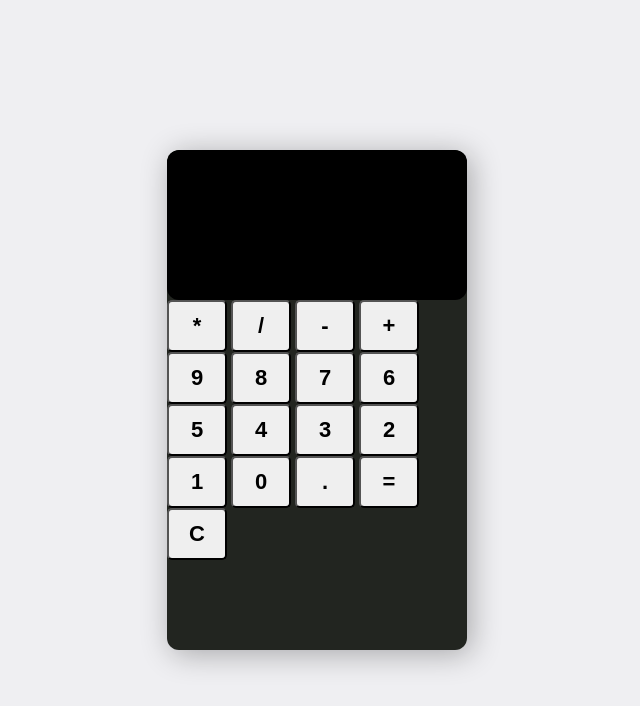
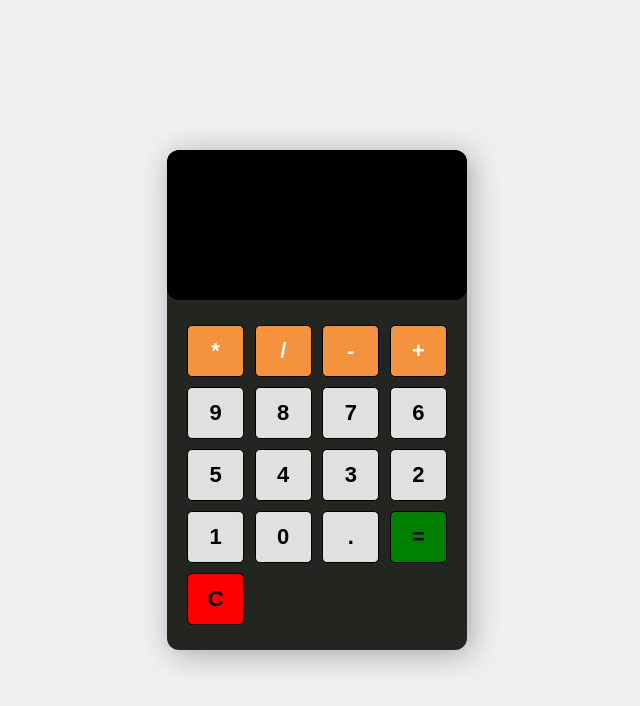
Before and after one commit to Nuuriii/javascript-calculator, a plain HTML site: page index.html in a window 1280 px wide. Shown: the whole page, without its empty margins (323-963 px from the left). Drawn offline with Linux system fonts and the light colour scheme.

Commit message:
update content

```diff
--- a/index.html
+++ b/index.html
@@ -14,25 +14,25 @@
          </form>
 
          <div class="buttons">
-            <button class="btn btn-yellow" data-num="*">*</button>
-            <button class="btn btn-yellow" data-num="/">/</button>
-            <button class="btn btn-yellow" data-num="-">-</button>
-            <button class="btn btn-yellow" data-num="+">+</button>
+            <button type="button" class="btn btn-yellow" data-num="*">*</button>
+            <button type="button" class="btn btn-yellow" data-num="/">/</button>
+            <button type="button" class="btn btn-yellow" data-num="-">-</button>
+            <button type="button" class="btn btn-yellow" data-num="+">+</button>
 
-            <button class="btn btn-grey" data-num="9">9</button>
-            <button class="btn btn-grey" data-num="8">8</button>
-            <button class="btn btn-grey" data-num="7">7</button>
-            <button class="btn btn-grey" data-num="6">6</button>
-            <button class="btn btn-grey" data-num="5">5</button>
-            <button class="btn btn-grey" data-num="4">4</button>
-            <button class="btn btn-grey" data-num="3">3</button>
-            <button class="btn btn-grey" data-num="2">2</button>
-            <button class="btn btn-grey" data-num="1">1</button>
-            <button class="btn btn-grey" data-num="0">0</button>
-            <button class="btn btn-grey" data-num=".">.</button>
+            <button type="button" class="btn btn-grey" data-num="9">9</button>
+            <button type="button" class="btn btn-grey" data-num="8">8</button>
+            <button type="button" class="btn btn-grey" data-num="7">7</button>
+            <button type="button" class="btn btn-grey" data-num="6">6</button>
+            <button type="button" class="btn btn-grey" data-num="5">5</button>
+            <button type="button" class="btn btn-grey" data-num="4">4</button>
+            <button type="button" class="btn btn-grey" data-num="3">3</button>
+            <button type="button" class="btn btn-grey" data-num="2">2</button>
+            <button type="button" class="btn btn-grey" data-num="1">1</button>
+            <button type="button" class="btn btn-grey" data-num="0">0</button>
+            <button type="button" class="btn btn-grey" data-num=".">.</button>
 
-            <button class="btn btn-grey">=</button>
-            <button class="btn btn-grey">C</button>
+            <button type="button" class="btn btn-equal">=</button>
+            <button type="button" class="btn btn-clear">C</button>
          </div>
       </secttion>
       <script src="script.js"></script>
--- a/script.js
+++ b/script.js
@@ -0,0 +1,13 @@
+(function () {
+   let screen = document.querySelector(".screen");
+   let buttons = document.querySelectorAll(".btn");
+   let clear = document.querySelector(".btn-clear");
+   let equal = document.querySelector(".btn-equal");
+
+   buttons.forEach(function (button) {
+      button.addEventListener("click", function (e) {
+         let value = e.target.dataset.num;
+         screen.value += value;
+      });
+   });
+})();
--- a/style.css
+++ b/style.css
@@ -34,7 +34,17 @@ form input {
    pointer-events: none;
 }
 
+.buttons {
+   display: flex;
+   flex-wrap: wrap;
+   justify-content: space-between;
+   padding: 20px;
+}
+
 button {
+   flex: 0 0 22%;
+   margin: 5px 0;
+   border: 1px solid #000;
    width: 60px;
    height: 52px;
    font-size: 22px;
@@ -42,3 +52,20 @@ button {
    border-radius: 5px;
    cursor: pointer;
 }
+
+.btn-yellow {
+   background: rgb(245, 146, 62);
+   color: #fff;
+}
+
+.btn-grey {
+   background: rgb(224, 224, 224);
+}
+
+.btn-equal {
+   background: green;
+}
+
+.btn-clear {
+   background: red;
+}
```
